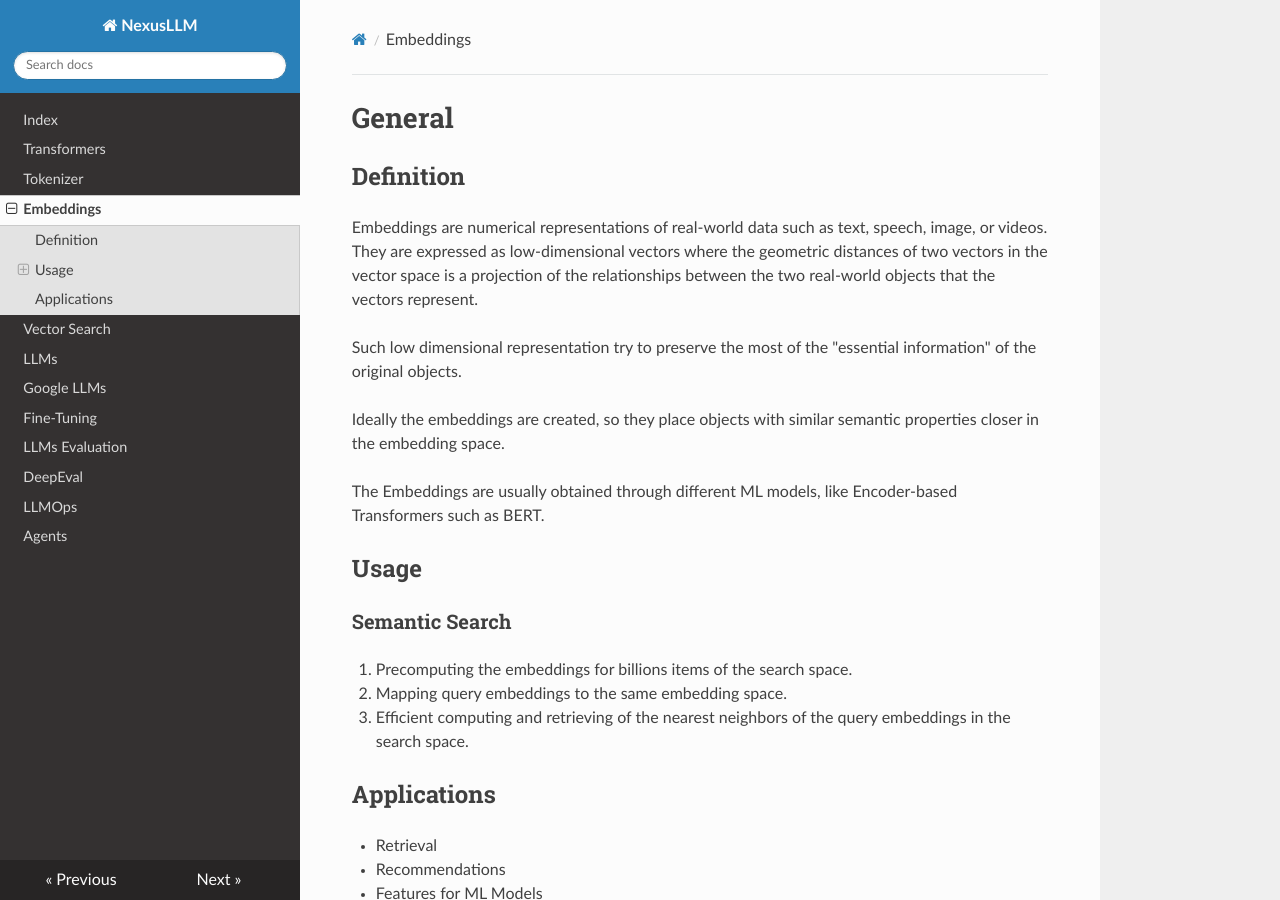
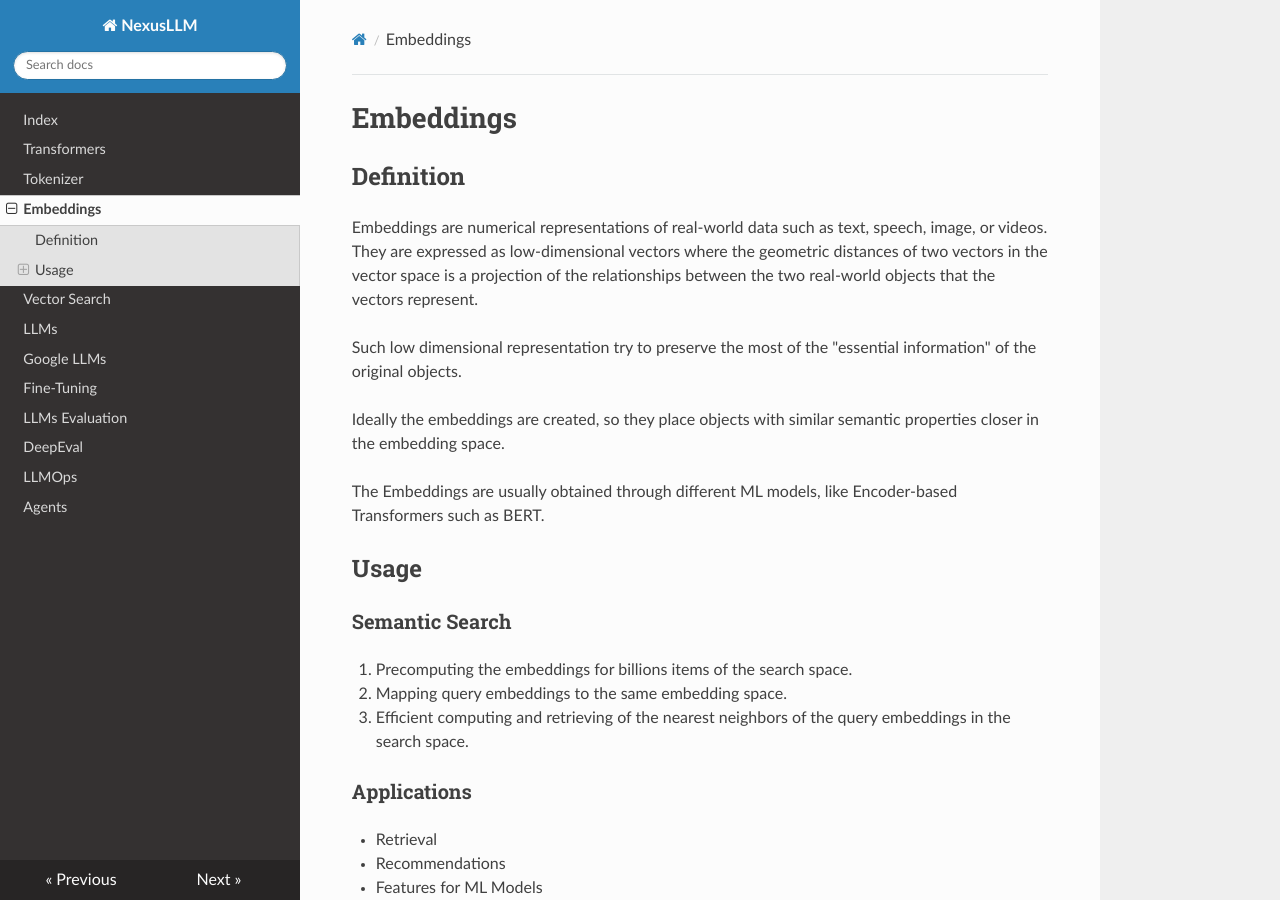
Before and after one commit to Volscente/NexusLLM, an MkDocs documentation site: the page built from documentation/docs/embeddings.md, in a window 1280 px wide and 900 px high. Built offline with MkDocs 1.6.1, drawn with Linux system fonts in a browser that asks for light colours; nearby versions of some CDN libraries.

Commit message:
Update embeddings.md

```diff
--- a/documentation/docs/embeddings.md
+++ b/documentation/docs/embeddings.md
@@ -1,4 +1,4 @@
-# General
+# Embeddings
 ## Definition
 Embeddings are numerical representations of real-world data such as text,
 speech, image, or videos. They are expressed as low-dimensional vectors where the
@@ -20,7 +20,7 @@ The Embeddings are usually obtained through different ML models, like Encoder-ba
 3. Efficient computing and retrieving of the nearest neighbors of the query embeddings in
 the search space.
 
-## Applications
+### Applications
 - Retrieval
 - Recommendations
 - Features for ML Models
```
